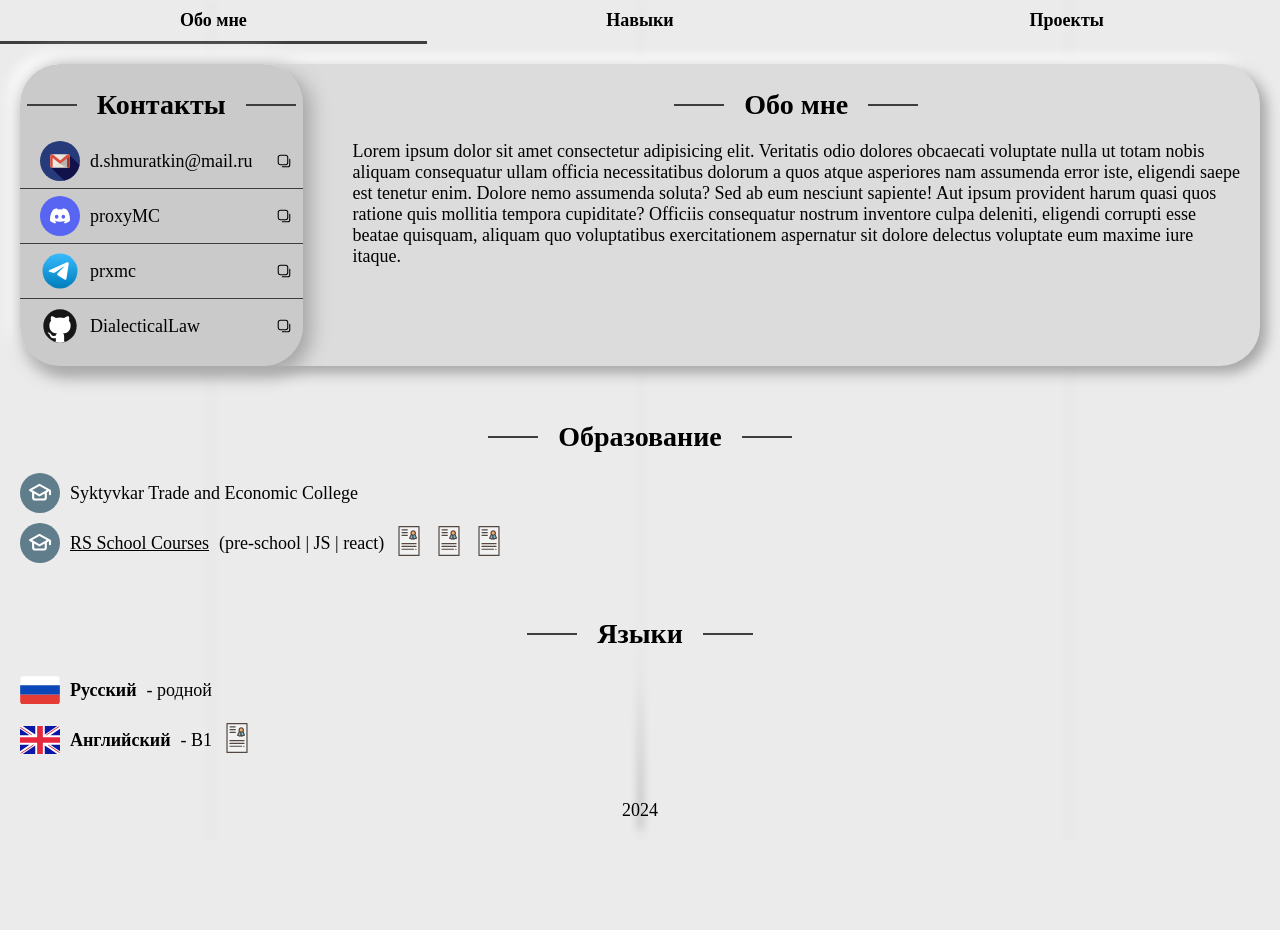
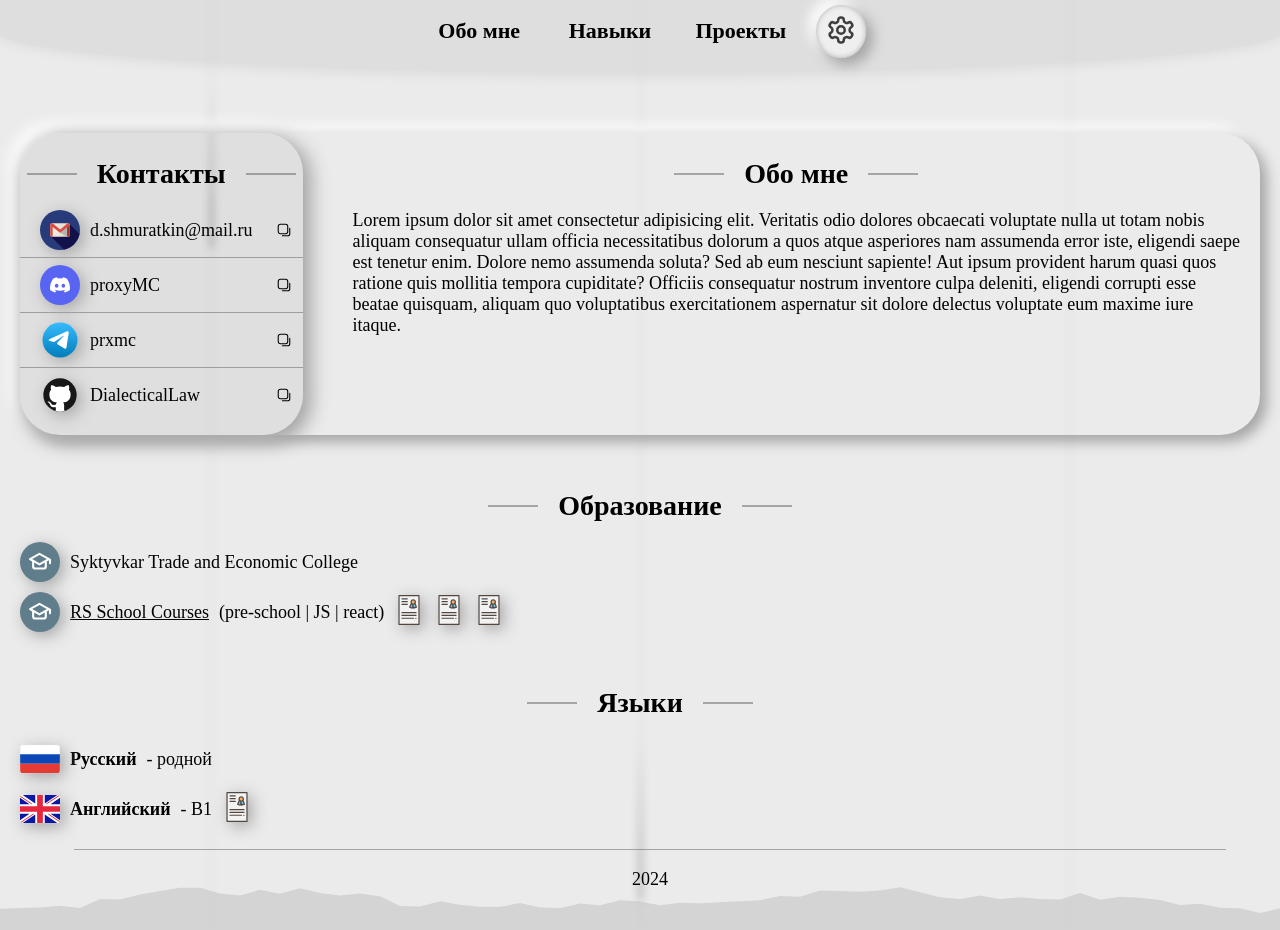
Before and after one commit to DialecticalLaw/cv, a Next.js app: page / in a window 1280 px wide. Before the commit the page ends 841 px from the top, so only its background shows below. Built offline with nearby package versions, Linux system fonts and the light colour scheme; a web font is replaced by a local one.

Commit message:
feat: improve design of the header and footer

```diff
--- a/src/app/globals.css
+++ b/src/app/globals.css
@@ -15,7 +15,9 @@
   --light-shadow: rgb(255, 255, 255);
   --bg-color: rgb(235, 235, 235);
   --bg-color-contrast: rgb(220, 220, 220);
+  --bg-color-transparent: rgba(170, 170, 170, 0.2);
   --dark-color: rgb(62, 62, 62);
+  --weak-color: rgba(62, 62, 62, 0.4);
 }
 
 html {
@@ -73,7 +75,6 @@ ol {
   width: 100%;
   background: linear-gradient(to bottom, rgba(0, 0, 0, 0) 0%, #000000 75%, #000000 100%);
   animation: drop 6.5s 0s infinite forwards linear;
-  box-shadow: 0 0 1rem 0.1rem var(--dark-shadow);
 }
 
 .line:nth-child(1) {
@@ -81,7 +82,7 @@ ol {
 }
 
 .line:nth-child(1)::after {
-  animation-delay: 3s;
+  animation-delay: 3.5s;
 }
 
 .line:nth-child(3) {
@@ -89,7 +90,7 @@ ol {
 }
 
 .line:nth-child(3)::after {
-  animation-delay: 5s;
+  animation-delay: 5.5s;
 }
 
 @keyframes drop {
--- a/src/app/page.module.css
+++ b/src/app/page.module.css
@@ -3,13 +3,13 @@
   flex-direction: column;
   gap: 5rem;
   width: 100%;
+  margin-top: 4rem;
   padding: 2rem;
 }
 
 .contacts_summary {
   display: flex;
   gap: 3rem;
-  background-color: var(--bg-color-contrast);
   box-shadow:
     0.6rem 0.6rem 1.3rem 0.1rem var(--dark-shadow),
     -0.6rem -0.6rem 1.3rem 0.1rem var(--light-shadow);
--- a/src/components/Contacts/Contacts.module.css
+++ b/src/components/Contacts/Contacts.module.css
@@ -1,6 +1,6 @@
 .section {
   padding: 2rem 0;
-  backdrop-filter: brightness(92%);
+  backdrop-filter: brightness(95%);
   border-radius: 4rem;
   box-shadow:
     0.5rem 0.5rem 1.8rem 0.4rem var(--dark-shadow),
@@ -29,12 +29,13 @@
 .divider {
   width: 100%;
   height: 0.1rem;
-  background-color: var(--dark-color);
+  background-color: var(--weak-color);
 }
 
 .icon {
   width: 4rem;
   height: 4rem;
+  filter: drop-shadow(0.4rem 0.4rem 0.8rem var(--dark-shadow));
 }
 
 .copy {
--- a/src/components/Education/Education.module.css
+++ b/src/components/Education/Education.module.css
@@ -13,11 +13,13 @@
 .icon {
   width: 4rem;
   height: 4rem;
+  filter: drop-shadow(0.4rem 0.4rem 0.8rem var(--dark-shadow));
 }
 
 .certificate {
   width: 3rem;
-  height: max-content;
+  filter: drop-shadow(0.4rem 0.4rem 0.8rem var(--dark-shadow));
+  height: 3rem;
 }
 
 .link {
@@ -29,5 +31,5 @@
 }
 
 .link:hover {
-  transform: scale(0.9);
+  transform: scale(1.1);
 }
--- a/src/components/Languages/Languages.module.css
+++ b/src/components/Languages/Languages.module.css
@@ -13,14 +13,16 @@
 .icon {
   width: 4rem;
   height: 4rem;
+  filter: drop-shadow(0.4rem 0.4rem 0.8rem var(--dark-shadow));
 }
 
 .small_icon {
   width: 3rem;
   height: auto;
+  filter: drop-shadow(0.4rem 0.4rem 0.8rem var(--dark-shadow));
   transition: 0.2s;
 }
 
 .small_icon:hover {
-  transform: scale(0.9);
+  transform: scale(1.1);
 }
--- a/src/components/Shared/Footer/Footer.module.css
+++ b/src/components/Shared/Footer/Footer.module.css
@@ -1,6 +1,22 @@
 .footer {
+  position: relative;
   display: flex;
   justify-content: center;
   align-items: center;
-  padding: 2rem;
+  width: 100vw;
+  padding: 2rem 0 4rem 2rem;
+  background-image: url('../../../assets/img/ridge.svg');
+  background-repeat: no-repeat;
+  background-size: cover;
+  background-position: center;
 }
+
+.footer::after {
+  content: '';
+  position: absolute;
+  top: 0;
+  margin: 0 auto;
+  width: 90%;
+  height: 0.1rem;
+  background-color: var(--weak-color);
+}
--- a/src/components/Shared/Header/Header.module.css
+++ b/src/components/Shared/Header/Header.module.css
@@ -1,7 +1,15 @@
 .header {
+  display: flex;
+  justify-content: center;
+  align-items: center;
+  gap: 1rem;
   width: 100%;
   margin: 0 auto;
-  backdrop-filter: blur(0.05rem);
+  padding: 0.5rem 0 1.5rem 0;
+  background-color: var(--bg-color-transparent);
+  border-bottom-left-radius: 50% 55%;
+  border-bottom-right-radius: 50% 55%;
+  box-shadow: 0 0 1rem 0.5rem var(--bg-color-transparent);
 }
 
 .nav_list {
@@ -13,7 +21,7 @@
 .nav_item {
   text-align: center;
   font-family: var(--main-font);
-  border-bottom: 0.3rem solid transparent;
+  border-bottom: 0.2rem solid transparent;
   cursor: pointer;
 }
 
@@ -29,4 +37,37 @@
   text-decoration: none;
   color: #000000;
   font-weight: bold;
+  font-size: 2.2rem;
 }
+
+.settings {
+  padding: 1rem;
+  box-shadow:
+    0.6rem 0.6rem 1.3rem 0.1rem var(--dark-shadow),
+    -0.6rem -0.6rem 1.3rem 0.1rem var(--light-shadow),
+    inset 0 0 0.5rem 0 var(--dark-shadow),
+    inset 0 0 0.5rem 0 var(--light-shadow);
+  border: none;
+  border-radius: 50%;
+  transition: 0.2s;
+  cursor: pointer;
+}
+
+.settings:hover .icon {
+  transform: rotate(120deg);
+}
+
+.settings:active {
+  box-shadow:
+    0 0 0.5rem 0 var(--dark-shadow),
+    0 0 0.5rem 0 var(--light-shadow),
+    inset 0.6rem 0.6rem 1.3rem 0.1rem var(--dark-shadow),
+    inset -0.6rem -0.6rem 1.3rem 0.1rem var(--light-shadow);
+  transform: scale(0.92);
+}
+
+.icon {
+  width: 3rem;
+  height: 3rem;
+  transition: 0.4s;
+}
--- a/src/components/Shared/Header/Header.tsx
+++ b/src/components/Shared/Header/Header.tsx
@@ -1,5 +1,7 @@
 import Link from 'next/link';
 import styles from './Header.module.css';
+import Image from 'next/image';
+import settingsIcon from '@/assets/img/settings.svg';
 
 export function Header() {
   return (
@@ -23,6 +25,10 @@ export function Header() {
           </li>
         </ul>
       </nav>
+
+      <button className={styles.settings}>
+        <Image className={styles.icon} src={settingsIcon} alt="settings" />
+      </button>
     </header>
   );
 }
--- a/src/components/Title/Title.module.css
+++ b/src/components/Title/Title.module.css
@@ -14,5 +14,5 @@
 .line {
   width: 5rem;
   height: 0.2rem;
-  background-color: var(--dark-color);
+  background-color: var(--weak-color);
 }
```
Also changed, not shown: src/assets/img/ridge.svg (added), src/assets/img/settings.svg (added).
